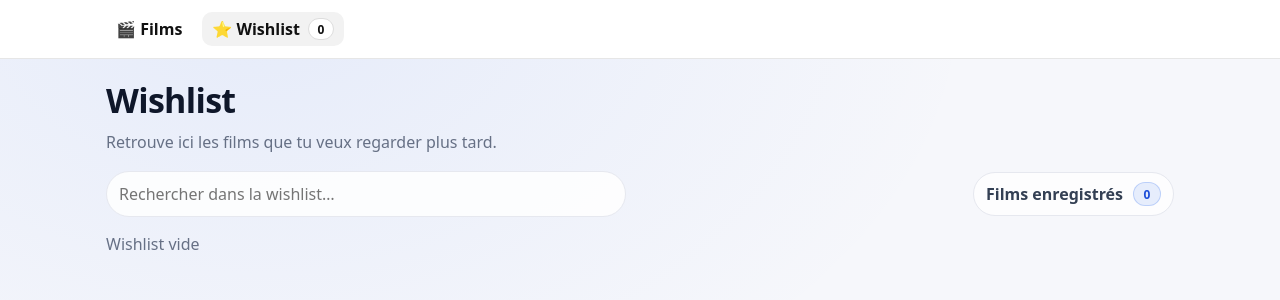
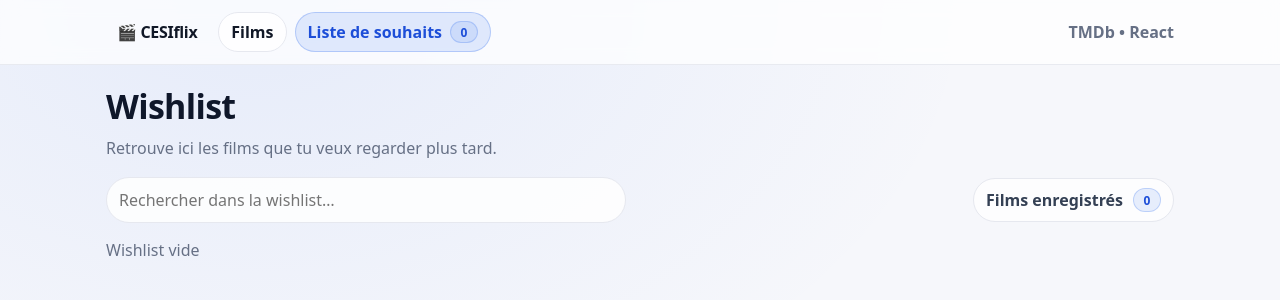
Before and after one commit to AntoineDI23/movies-react, a React (Vite) app: page /wishlist in a window 1280 px wide. Shown: the top 300 px of the page. Built offline with nearby package versions, Linux system fonts and the light colour scheme.

Commit message:
[Feat] Add modern CSS for "Navbar"

```diff
--- a/src/components/Navbar/Navbar.jsx
+++ b/src/components/Navbar/Navbar.jsx
@@ -1,5 +1,5 @@
 import { useContext } from "react";
-import { NavLink } from "react-router";
+import { NavLink, Link } from "react-router";
 import { WishlistContext } from "../../context/WishlistProvider";
 import styles from "./Navbar.module.css";
 
@@ -13,20 +13,28 @@ const Navbar = () => {
     <header className={styles.header}>
       <nav className={styles.nav}>
         <div className={styles.left}>
+          <Link to="/" className={styles.brand}>
+            🎬 CESIflix
+          </Link>
+
+          <div className={styles.links}>
             <NavLink to="/" className={linkClassName}>
-            🎬 Films
+              Films
             </NavLink>
 
             <NavLink to="/wishlist" className={linkClassName}>
-            ⭐ Wishlist
+              Liste de souhaits
               <span
                 className={styles.badge}
-              title="Nombre de films dans la wishlist"
+                title="Nombre de films dans la liste de souhaits"
               >
                 {wishlist.length}
               </span>
             </NavLink>
           </div>
+        </div>
+
+        <div className={styles.rightHint}>TMDb • React</div>
       </nav>
     </header>
   );
--- a/src/components/Navbar/Navbar.module.css
+++ b/src/components/Navbar/Navbar.module.css
@@ -1,15 +1,18 @@
 .header {
   position: sticky;
   top: 0;
-  z-index: 10;
-  background: #fff;
-  border-bottom: 1px solid #e6e6e6;
+  z-index: 20;
+
+  border-bottom: 1px solid rgba(230, 232, 239, 0.9);
+  background: rgba(255, 255, 255, 0.72);
+  backdrop-filter: blur(10px);
 }
 
 .nav {
-  max-width: 1100px;
+  max-width: var(--container);
   margin: 0 auto;
   padding: 12px 16px;
+
   display: flex;
   align-items: center;
   justify-content: space-between;
@@ -22,32 +25,82 @@
   align-items: center;
 }
 
+.brand {
+  display: inline-flex;
+  align-items: center;
+  gap: 10px;
+  text-decoration: none;
+  color: #111827;
+  font-weight: 900;
+  letter-spacing: -0.02em;
+  padding: 8px 10px;
+  border-radius: 999px;
+  border: 1px solid transparent;
+  transition: transform 120ms ease;
+}
+
+.brand:hover {
+  transform: translateY(-1px);
+}
+
+.links {
+  display: flex;
+  gap: 8px;
+  align-items: center;
+}
+
 .link {
   text-decoration: none;
-  font-weight: 600;
-  color: #111;
-  padding: 6px 10px;
-  border-radius: 10px;
-  background: transparent;
+  font-weight: 700;
+  color: #111827;
+
+  padding: 8px 12px;
+  border-radius: 999px;
+  border: 1px solid var(--border);
+  background: rgba(255, 255, 255, 0.75);
+
   display: inline-flex;
   align-items: center;
   gap: 8px;
+
+  transition: transform 120ms ease, box-shadow 120ms ease, background 120ms ease,
+    border-color 120ms ease;
+}
+
+.link:hover {
+  transform: translateY(-1px);
+  box-shadow: var(--shadow-sm);
+  background: var(--surface);
 }
 
 .linkActive {
-  font-weight: 800;
-  background: #f2f2f2;
+  background: rgba(37, 99, 235, 0.12);
+  border-color: rgba(37, 99, 235, 0.25);
+  color: #1d4ed8;
 }
 
 .badge {
-  min-width: 26px;
+  min-width: 28px;
   height: 22px;
   display: inline-grid;
   place-items: center;
-  padding: 0 6px;
+  padding: 0 8px;
   border-radius: 999px;
-  border: 1px solid #ddd;
-  background: #fff;
+  border: 1px solid rgba(37, 99, 235, 0.22);
+  background: rgba(37, 99, 235, 0.1);
+  color: #1d4ed8;
   font-size: 12px;
-  font-weight: 800;
+  font-weight: 900;
 }
+
+.rightHint {
+  color: var(--muted);
+  font-weight: 650;
+  display: none;
+}
+
+@media (min-width: 900px) {
+  .rightHint {
+    display: inline;
+  }
+}
```
Lines whose indentation alone changed are shown as unchanged.
